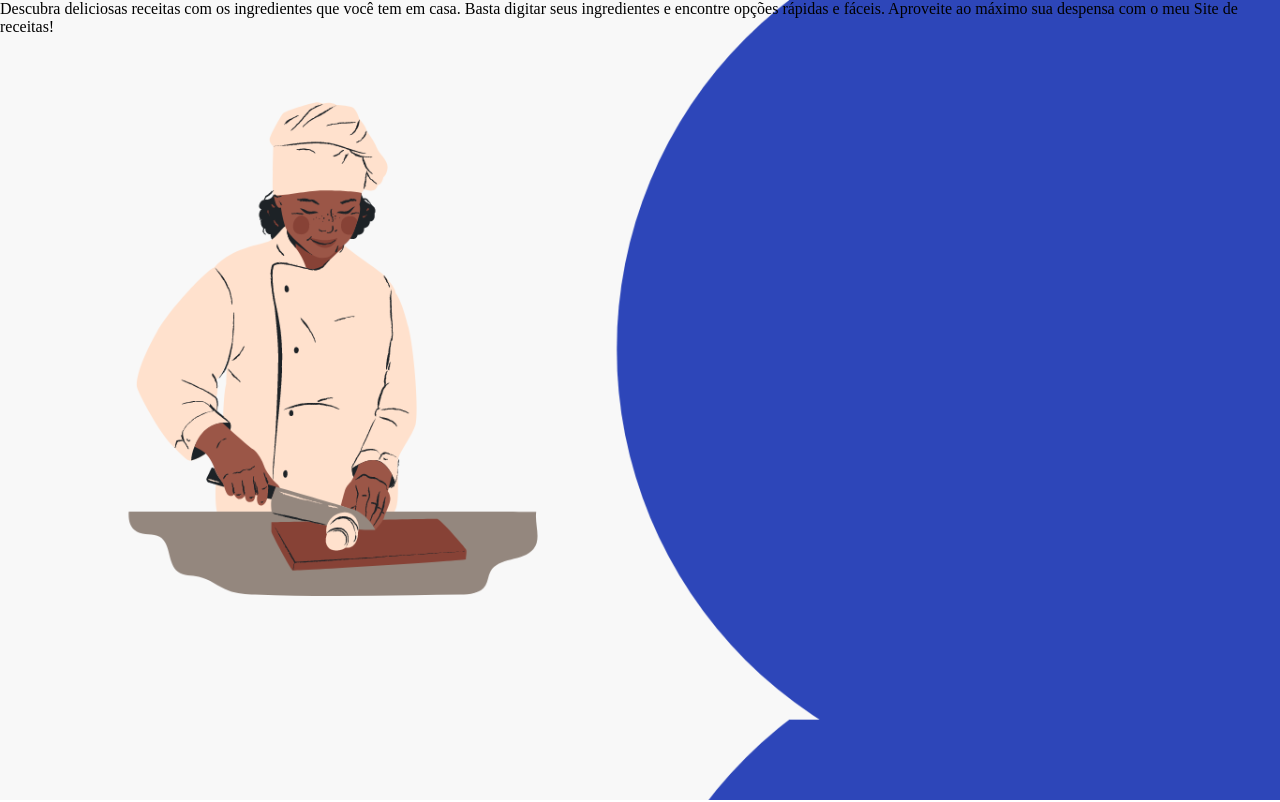
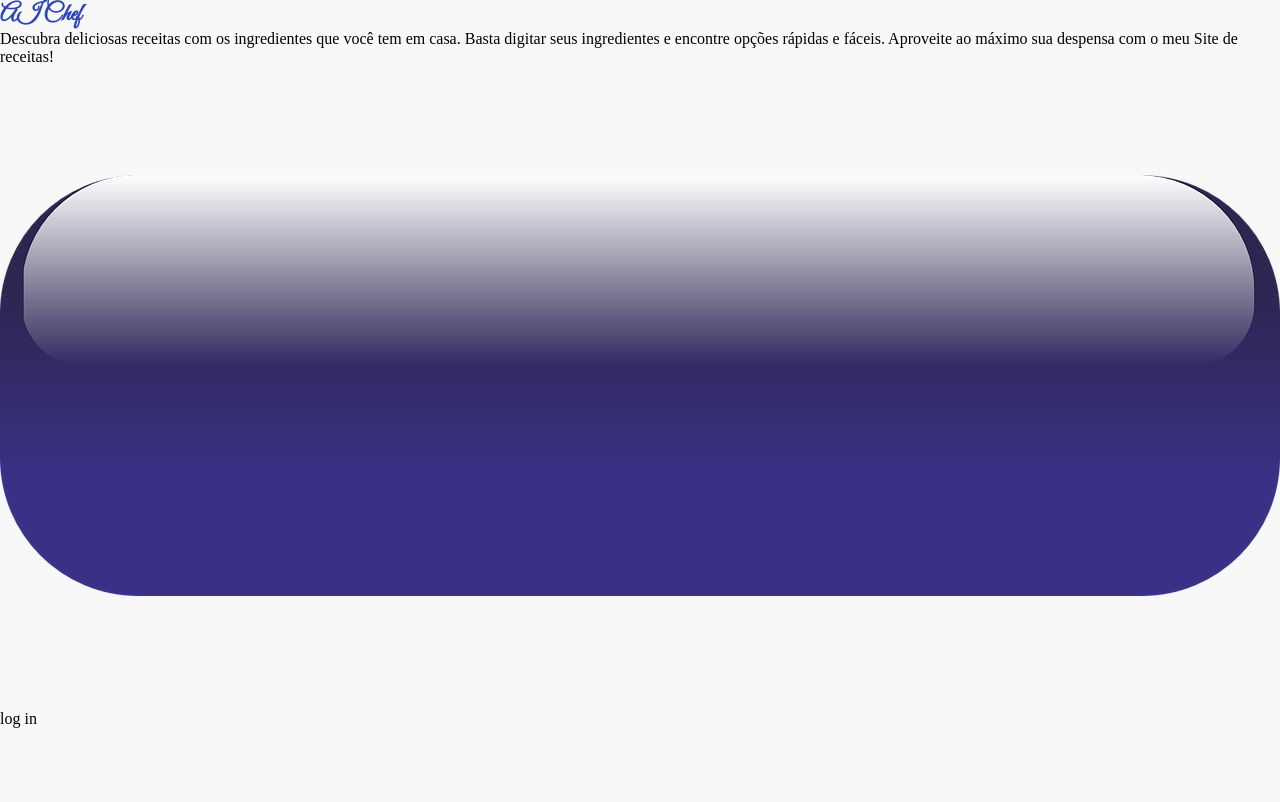
Before and after one commit to Isaac-Alves11/AI-Chef, a plain HTML site: page index.html in a window 1280 px wide. Shown: the top 802 px of the page. Drawn offline with Linux system fonts and the light colour scheme.

Commit message:
Corrigi alguns erros e estilizei o nome do site

```diff
--- a/index.html
+++ b/index.html
@@ -8,8 +8,22 @@
     <link rel="stylesheet" href="./styles.css">
 </head>
 <body>
-    <div class="apresentacao-do-paragrafo">Descubra deliciosas receitas com os ingredientes que você tem em casa. Basta digitar seus ingredientes e encontre opções rápidas e fáceis. Aproveite ao máximo sua despensa com o meu Site de receitas!
-    </div>
-  </div>
+    <main class="apresentacao">
+        <section class="apresentacao__conteudo">
+            <h1 class="nome-do-site">
+                <strong class="destaque-nome-do-site">AI Chef</strong>
+            </h1>
+              <p class="apresentacao-paragrafo">Descubra deliciosas receitas com os ingredientes que você tem em casa. Basta digitar seus ingredientes e encontre opções rápidas e fáceis. Aproveite ao máximo sua despensa com o meu Site de receitas!
+              </p>
+          <div class="botao-login-signin">
+            <a class="botoes-de-acao">
+                <img src="Assets/Botão roxo.png">log in
+            </a>
+            <a class="botoes-de-acao">
+                <img src="Assets/Botão roxo.png">Sign in
+            </a>
+          </div>
+        </section>
+    </main>
 </body>
 </html>
--- a/styles.css
+++ b/styles.css
@@ -1,14 +1,31 @@
-@import url('https://fonts.googleapis.com/css2?family=Krona+One&family=Montserrat&display=swap');
+@import url('https://fonts.googleapis.com/css2?family=Great+Vibes&family=Pacifico&display=swap');
 
 :root {
     --cor-primaria: #F8F8F8;
     --cor-secundaria: #2D46B9;
     --cor-terciaria: #FFE1CD;
+
+
+    --fonte-primaria: 'Great Vibes', cursive;
 }
 
 * {
     margin: 0;
     padding: 0;
-    background-image: url(Assets/AI\ Chef.png);
-    background-size: cover;
 }
+
+body {
+    background-color: var(--cor-primaria);
+}
+
+.apresentacao-do-paragrafo {
+    display: flex;
+    flex-direction: row-reverse;
+    justify-content: flex-start;
+    align-items: flex-end;
+}
+
+.nome-do-site {
+    font-family: var(--fonte-primaria);
+    color: var(--cor-secundaria);
+}
```
Also changed, not shown: Assets/Botão roxo.png (added).
